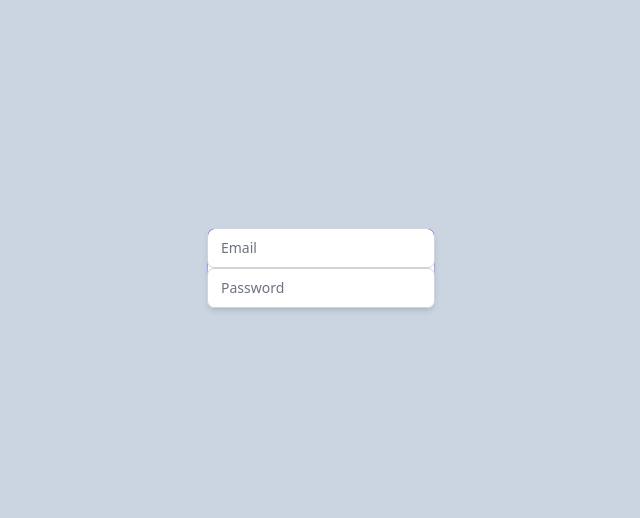
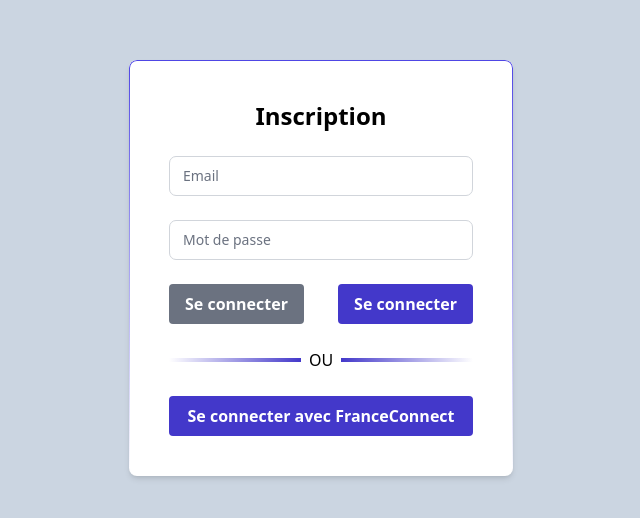
Before and after one commit to Mimouss56/AdopteUnDev, a React (Vite) app in the folder front/: page /auth in a window 1280 px wide. Shown: the part 132-650 px from the top of the page, without its empty margins (319-959 px from the left). Built offline with nearby package versions, Linux system fonts and the light colour scheme.

Commit message:
add button components, add authpage

```diff
--- /dev/null
+++ b/front/src/components/UI/Button.jsx
@@ -0,0 +1,20 @@
+import React from "react";
+
+const Button = ({ children, variant = "primary", ...props }) => {
+	const variantClasses = {
+		primary: "bg-indigo-700 hover:bg-indigo-500 text-white px-4 py-2",
+		secondary: "bg-gray-500 hover:bg-gray-700 text-white px-4 py-2",
+		link: "text-indigo-700 hover:text-indigo-500",
+	};
+
+	return (
+		<button
+			className={` rounded ${variantClasses[variant]} font-semibold`}
+			{...props}
+		>
+			{children}
+		</button>
+	);
+};
+
+export default Button;
--- a/front/src/index.css
+++ b/front/src/index.css
@@ -4,6 +4,7 @@
 
 
 @layer components {
+
     .card-background {
         content: "";
         pointer-events: none;
--- a/front/src/pages/AuthPage.jsx
+++ b/front/src/pages/AuthPage.jsx
@@ -1,13 +1,156 @@
-import React from "react";
+import React, { useState } from "react";
+import Button from "../components/UI/Button";
 import Card from "../components/UI/Card";
 import Input from "../components/UI/Input";
 
 const AuthPage = () => {
+	const [signIn, setSignIn] = useState(false);
+	const [isEnterprise, setIsEnterprise] = useState(false);
+	const [isTech, setIsTech] = useState(false);
+	const [isRH, setIsRH] = useState(false);
+
+	const handleSubmit = () => {
+		console.log("submit");
+	};
+
 	return (
-		<div className="bg-slate-300 h-screen w-screen flex flex-col justify-center items-center ">
+		<div className="bg-slate-300  h-screen w-screen flex flex-col justify-center items-center ">
 			<Card>
-				<Input label="Email" type="email" />
-				<Input label="Password" type="password" />
+				<div className=" w-96">
+					<div className="flex flex-col gap-6 p-10">
+						{signIn ? (
+							<>
+								<h1 className="text-2xl font-bold text-center text-black">
+									Inscription
+								</h1>
+								<Input
+									label="Prénom"
+									type="text"
+									required
+									variant="primary"
+								/>
+								<Input
+									label="Nom"
+									type="text"
+									required
+									variant="primary"
+								/>
+								<Input
+									label="Pseudo"
+									type="text"
+									required
+									variant="primary"
+								/>
+								<Input
+									label="Email"
+									type="email"
+									required
+									variant="primary"
+								/>
+								<Input
+									label="Mot de passe"
+									type="password"
+									required
+									variant="primary"
+								/>
+								<Input
+									required
+									variant="primary"
+									label="Confirmer mot de passe"
+									type="password"
+								/>
+
+								{isEnterprise && (
+									<>
+										<Input
+											required
+											variant="primary"
+											label="Siret"
+											type="number"
+											pattern="^\d{14}$"
+										/>
+
+										<select className="w-full h-full bg-transparent text-blue-gray-700 font-sans font-normal outline outline-0 focus:outline-0 disabled:bg-blue-gray-50 disabled:border-0 transition-all border focus:border-2  text-sm px-3 py-2.5 rounded-[7px]   border-blue-500 focus:border-blue-700 placeholder-shown:border-blue-500 placeholder-shown:border-t-blue-500">
+											<option value="tech">Tech</option>
+											<option value="rh">RH</option>
+										</select>
+									</>
+								)}
+
+								<p>
+									{isEnterprise
+										? "Vous êtes un particulier ? "
+										: "Vous êtes une entreprise ? "}
+									<Button
+										variant="link"
+										onClick={() =>
+											setIsEnterprise(!isEnterprise)
+										}
+									>
+										Cliquez ici
+									</Button>{" "}
+								</p>
+
+								<div className="flex justify-between items-center">
+									<Button
+										variant="secondary"
+										onClick={() => setSignIn(!signIn)}
+									>
+										Se connecter
+									</Button>
+
+									<Button
+										variant="primary"
+										onClick={handleSubmit}
+									>
+										S'inscrire
+									</Button>
+								</div>
+
+								<div className="flex justify-center items-center">
+									<div className="h-1 w-full bg-gradient-to-r from-white to-indigo-700"></div>
+									<p className="px-2 text-black"> OU </p>
+									<div className="h-1 w-full  bg-gradient-to-l from-white to-indigo-700"></div>
+								</div>
+
+								<Button variant="primary">
+									S'inscrire avec FranceConnect
+								</Button>
+							</>
+						) : (
+							<>
+								<h1 className="text-2xl font-bold text-center text-black">
+									Inscription
+								</h1>
+								<Input label="Email" type="email" />
+								<Input label="Mot de passe" type="password" />
+
+								<div className="flex justify-between items-center">
+									<Button
+										variant="secondary"
+										onClick={() => setSignIn(!signIn)}
+									>
+										Se connecter
+									</Button>
+
+									<Button variant="primary">
+										{signIn ? "S'inscrire" : "Se connecter"}
+									</Button>
+								</div>
+
+								<div className="flex justify-center items-center">
+									<div className="h-1 w-full bg-gradient-to-r from-white to-indigo-700"></div>
+									<p className="px-2 text-black"> OU </p>
+									<div className="h-1 w-full  bg-gradient-to-l from-white to-indigo-700"></div>
+								</div>
+
+								<Button variant="primary">
+									Se connecter avec FranceConnect
+								</Button>
+							</>
+						)}
+					</div>
+				</div>
 			</Card>
 		</div>
 	);
```
